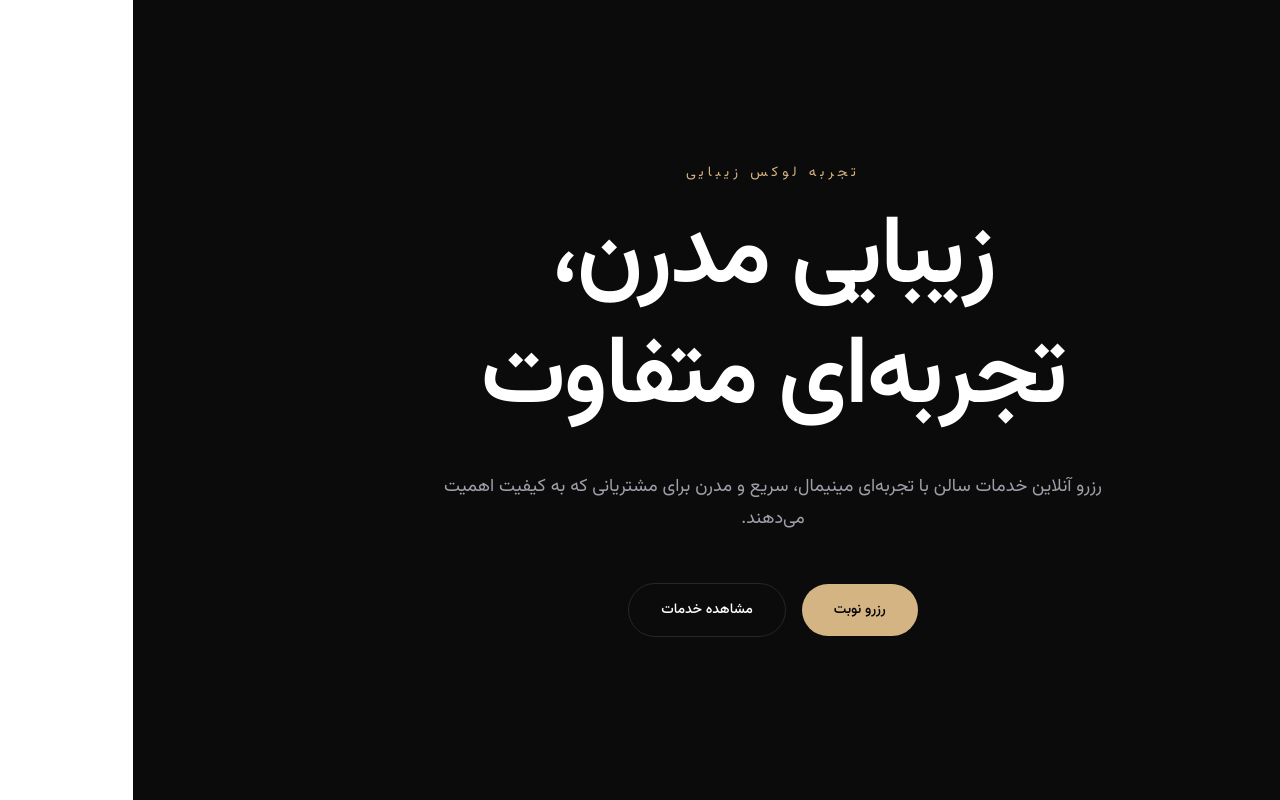
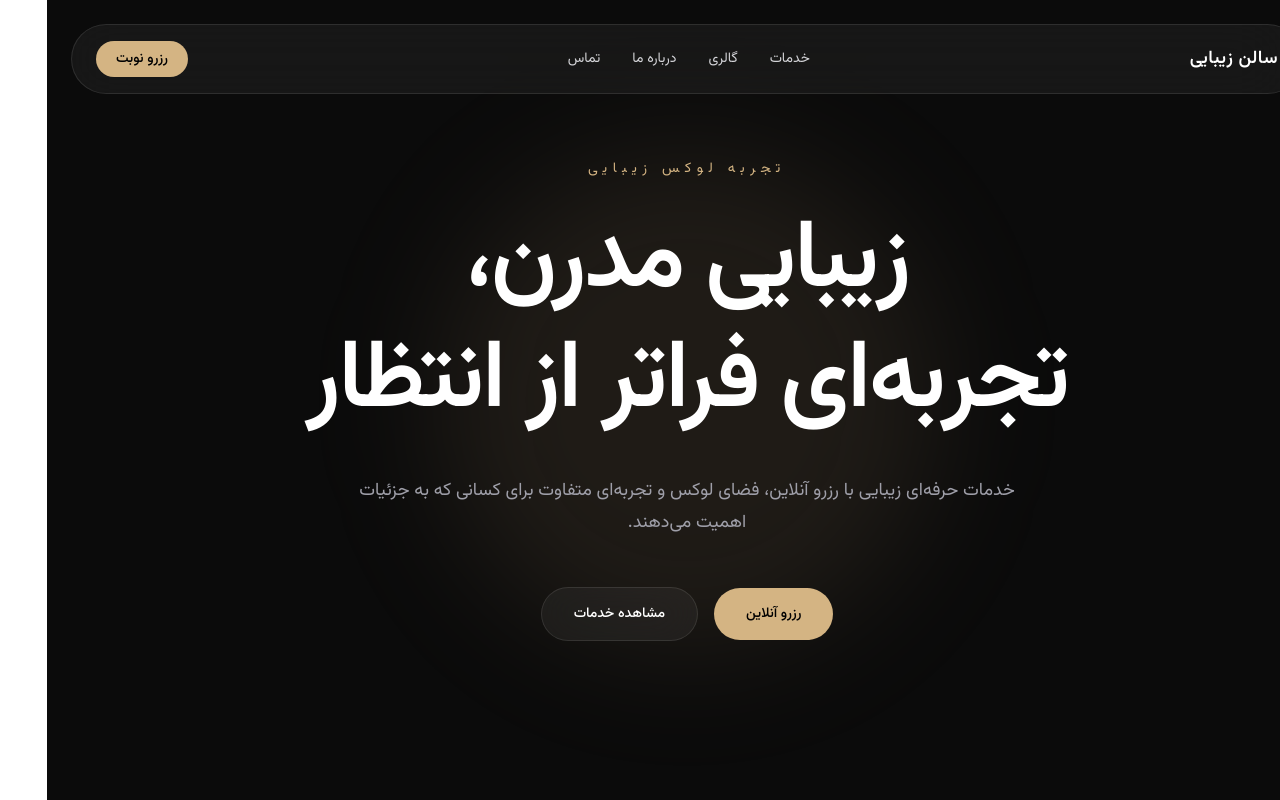
Before and after one commit to barbodjangjoo/salon-booking-platform, a Next.js app in the folder frontend/: page / in a window 1280 px wide. Built offline with nearby package versions, Linux system fonts and the light colour scheme.

Commit message:
implement page.tsx

```diff
--- a/frontend/src/app/page.tsx
+++ b/frontend/src/app/page.tsx
@@ -1,34 +1,12 @@
+import Navbar from "@/components/layout/navbar";
+import HeroSection from "@/components/hero/hero-section";
+
 export default function HomePage() {
   return (
     <main className="min-h-screen bg-[#0B0B0B] text-white">
-      <section className="flex min-h-screen items-center justify-center px-6">
-        <div className="text-center">
-          <p className="mb-4 text-sm tracking-[0.3em] text-[#D4B483]">
-            تجربه لوکس زیبایی
-          </p>
+      <Navbar />
 
-          <h1 className="max-w-5xl text-5xl leading-tight font-semibold tracking-tight md:text-8xl">
-            زیبایی مدرن،
-            <br />
-            تجربه‌ای متفاوت
-          </h1>
-
-          <p className="mx-auto mt-8 max-w-2xl text-lg leading-8 text-zinc-400">
-            رزرو آنلاین خدمات سالن با تجربه‌ای مینیمال، سریع و مدرن برای
-            مشتریانی که به کیفیت اهمیت می‌دهند.
-          </p>
-
-          <div className="mt-12 flex items-center justify-center gap-4">
-            <button className="rounded-full bg-[#D4B483] px-8 py-4 text-sm font-medium text-black transition hover:scale-[1.02]">
-              رزرو نوبت
-            </button>
-
-            <button className="rounded-full border border-zinc-800 px-8 py-4 text-sm font-medium transition hover:border-zinc-600">
-              مشاهده خدمات
-            </button>
-          </div>
-        </div>
-      </section>
+      <HeroSection />
     </main>
   );
 }
```
